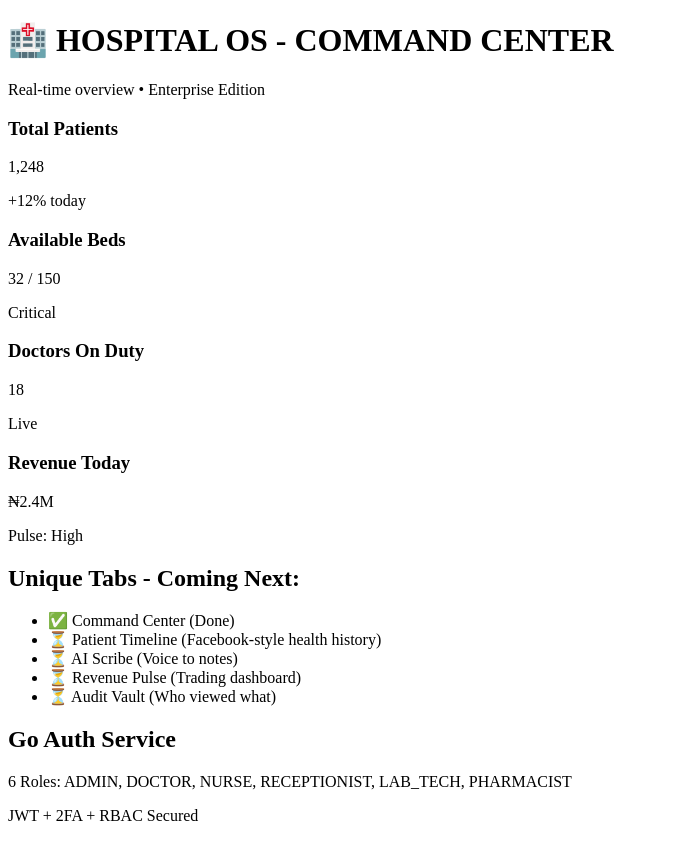
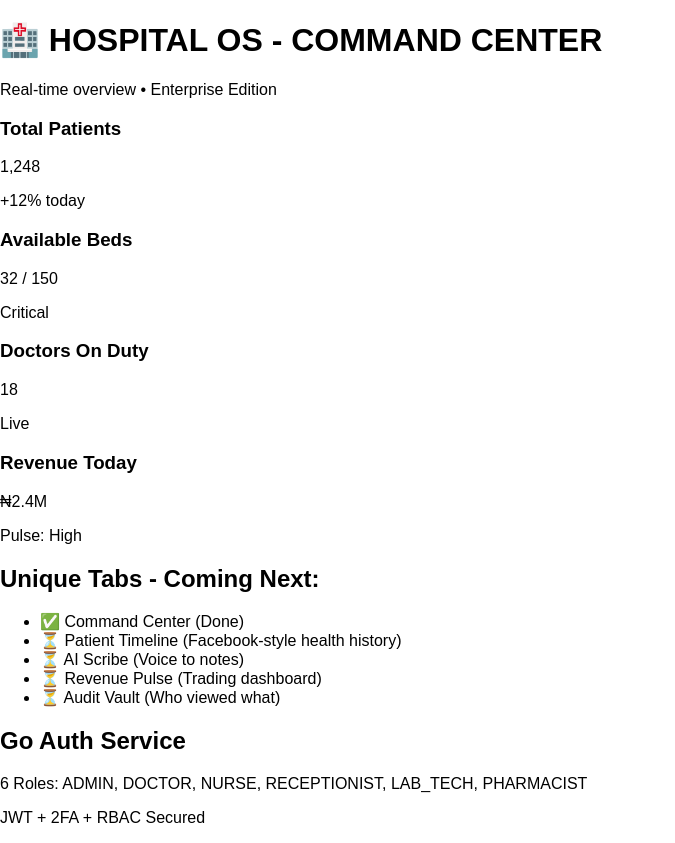
Before and after one commit to successbrownson222-cloud/enterprise-hospital-os, a Next.js app in the folder frontend/: page / in a window 1280 px wide. Shown: the whole page, without its empty margins (0-675 px from the left). Built offline with nearby package versions, Linux system fonts and the light colour scheme.

Commit message:
Create layout.tsx

```diff
--- /dev/null
+++ b/frontend/app/layout.tsx
@@ -0,0 +1,7 @@
+export default function RootLayout({ children }: { children: React.ReactNode }) {
+  return (
+    <html lang="en">
+      <body style={{margin:0, fontFamily:'sans-serif'}}>{children}</body>
+    </html>
+  );
+}
```
